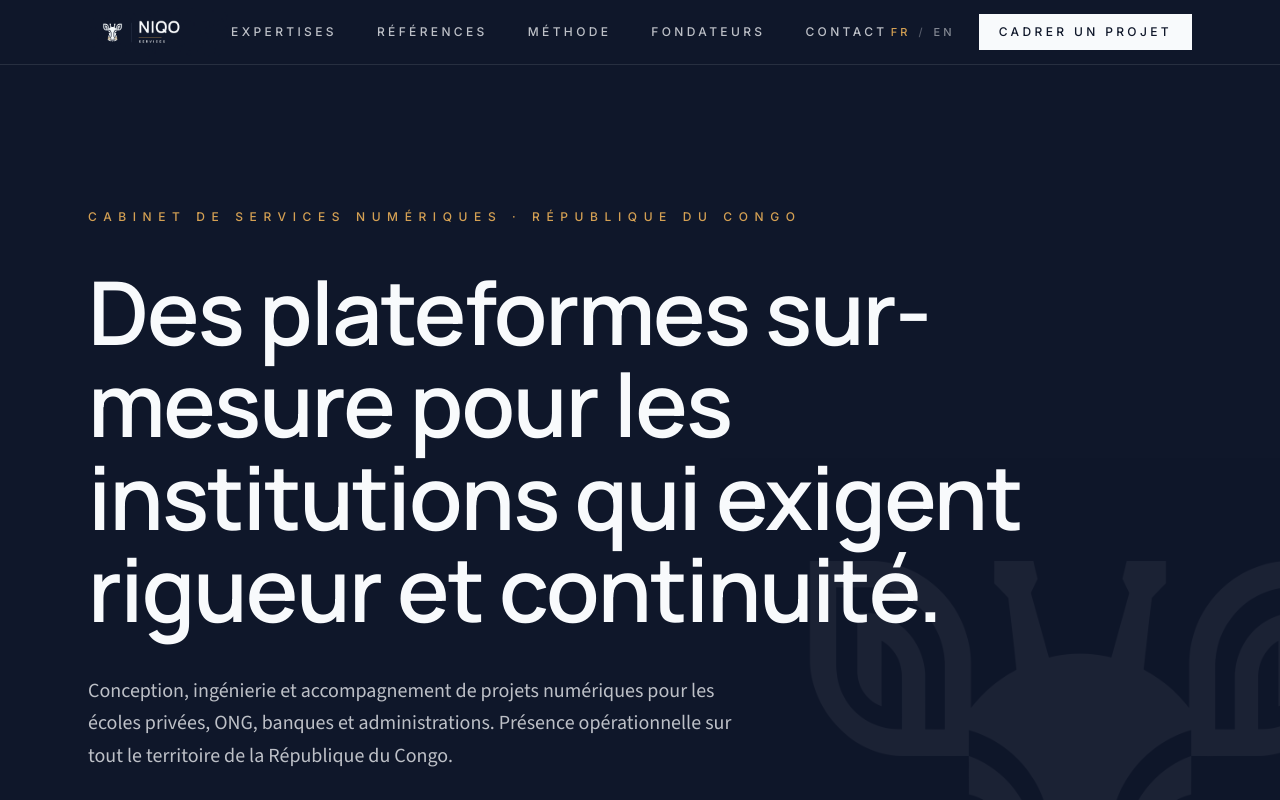
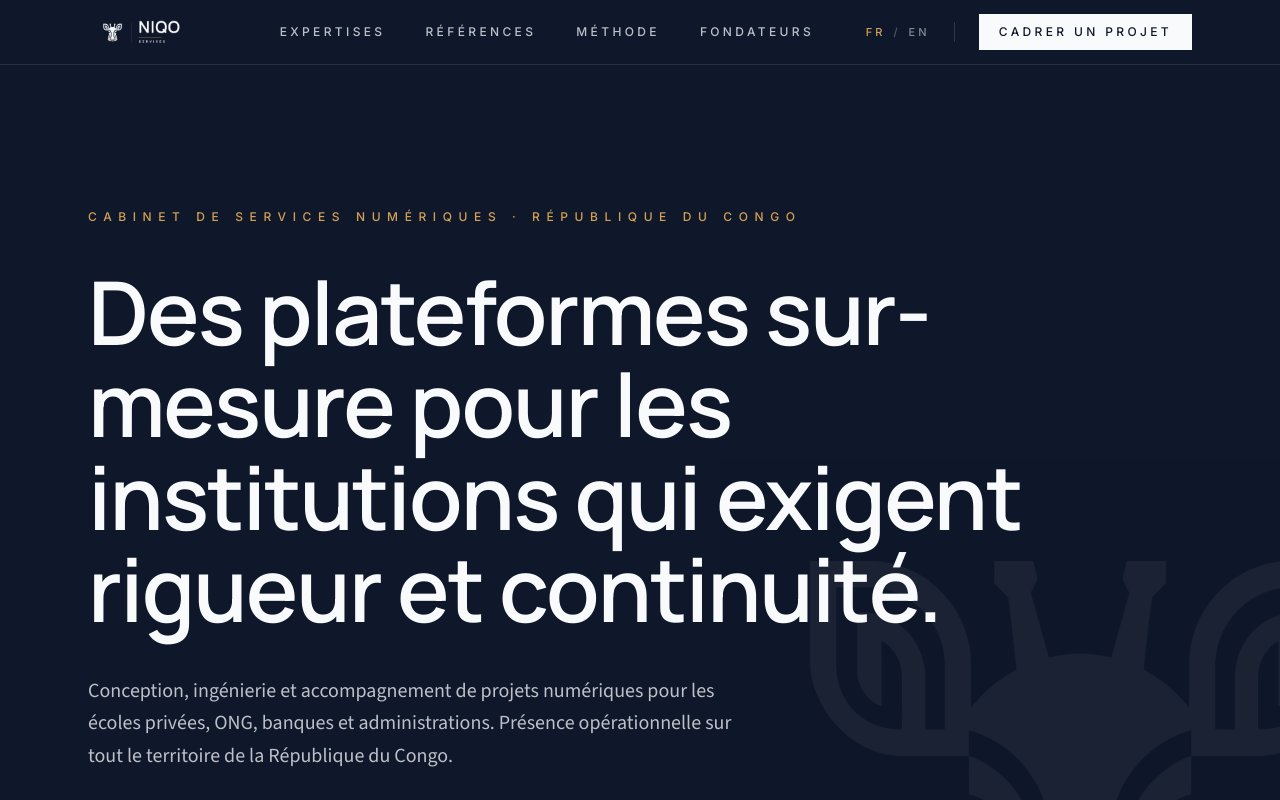
Before and after one commit to Sparctuce-X-X/Niqo-Services, a Next.js app in the folder web/: page / in a window 1280 px wide. Shown: the top 800 px of the page. Built offline with nearby package versions, Linux system fonts and the light colour scheme.

Commit message:
fix: remove 'Contact' link from Header and MobileMenu components

```diff
--- a/web/app/components/Header.tsx
+++ b/web/app/components/Header.tsx
@@ -16,7 +16,6 @@ const t = {
       references: "Références",
       methode: "Méthode",
       fondateurs: "Fondateurs",
-      contact: "Contact",
     },
     cta: "Cadrer un projet",
     whatsappMessage: WHATSAPP_MESSAGE_FR,
@@ -27,7 +26,6 @@ const t = {
       references: "Case studies",
       methode: "Method",
       fondateurs: "Founders",
-      contact: "Contact",
     },
     cta: "Start a conversation",
     whatsappMessage: WHATSAPP_MESSAGE_EN,
@@ -58,7 +56,7 @@ export function Header({ locale = "fr" }: { locale?: Locale }) {
           />
         </a>
 
-        <nav className="hidden md:flex items-center gap-10 font-tracked text-xs tracking-tracked uppercase text-ivoire/75">
+        <nav className="hidden md:flex items-center gap-8 lg:gap-10 font-tracked text-xs tracking-tracked uppercase text-ivoire/75">
           <a href="#expertises" className="hover:text-or-400 transition-colors">
             {c.nav.expertises}
           </a>
@@ -74,12 +72,9 @@ export function Header({ locale = "fr" }: { locale?: Locale }) {
           >
             {c.nav.fondateurs}
           </a>
-          <a href="#contact" className="hover:text-or-400 transition-colors">
-            {c.nav.contact}
-          </a>
         </nav>
 
-        <div className="hidden md:flex items-center gap-6">
+        <div className="hidden md:flex items-center">
           <div className="flex items-center gap-2 font-tracked text-[11px] tracking-tracked uppercase">
             <a
               href="/"
@@ -106,6 +101,11 @@ export function Header({ locale = "fr" }: { locale?: Locale }) {
             </a>
           </div>
 
+          <span
+            aria-hidden="true"
+            className="mx-6 h-5 w-px bg-ivoire/15"
+          />
+
           <a
             href={whatsappUrl}
             target="_blank"
--- a/web/app/components/MobileMenu.tsx
+++ b/web/app/components/MobileMenu.tsx
@@ -13,7 +13,6 @@ const t = {
       { href: "#references", label: "Références" },
       { href: "#methode", label: "Méthode" },
       { href: "#fondateurs", label: "Fondateurs" },
-      { href: "#contact", label: "Contact" },
     ],
     cta: "Cadrer un projet",
     whatsappMessage:
@@ -27,7 +26,6 @@ const t = {
       { href: "#references", label: "Case studies" },
       { href: "#methode", label: "Method" },
       { href: "#fondateurs", label: "Founders" },
-      { href: "#contact", label: "Contact" },
     ],
     cta: "Start a conversation",
     whatsappMessage:
```
Also changed, not shown: 1 other file (tests, documents, lock files or other folders).
